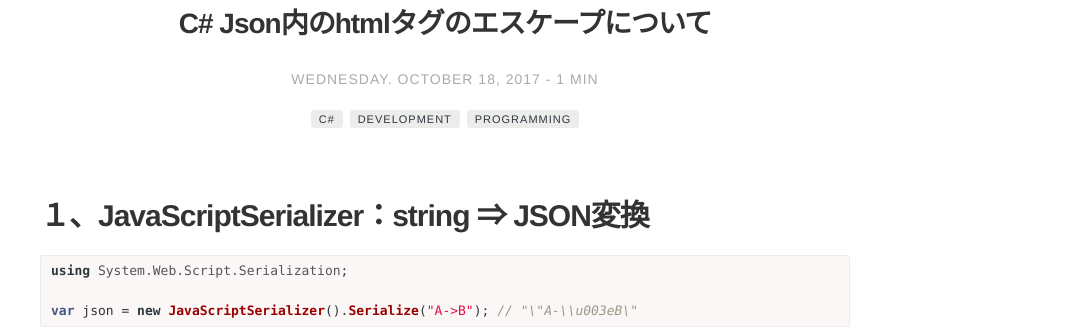
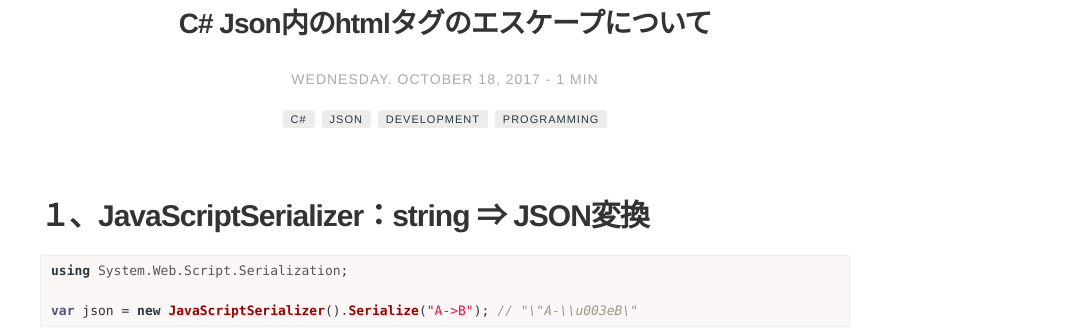
Before and after one commit to Pie001/pie001.github.io, a Jekyll site: the page built from _posts/2017-10-18-0012.ja.md, in a window 1280 px wide. Shown: the part 243-571 px from the top of the page, without its empty margins (195-1280 px from the left). Built offline with Jekyll 4.4.1, drawn with Linux system fonts in a browser that asks for light colours; comment, search, counter and statistics services are not loaded.

Commit message:
Update 2017-10-18-0012.ja.md

```diff
--- a/_posts/2017-10-18-0012.ja.md
+++ b/_posts/2017-10-18-0012.ja.md
@@ -8,6 +8,7 @@ headerImage: true
 ja: true
 tag:
 - C#
+- Json
 - development
 - programming
 category: blog-ja
```
